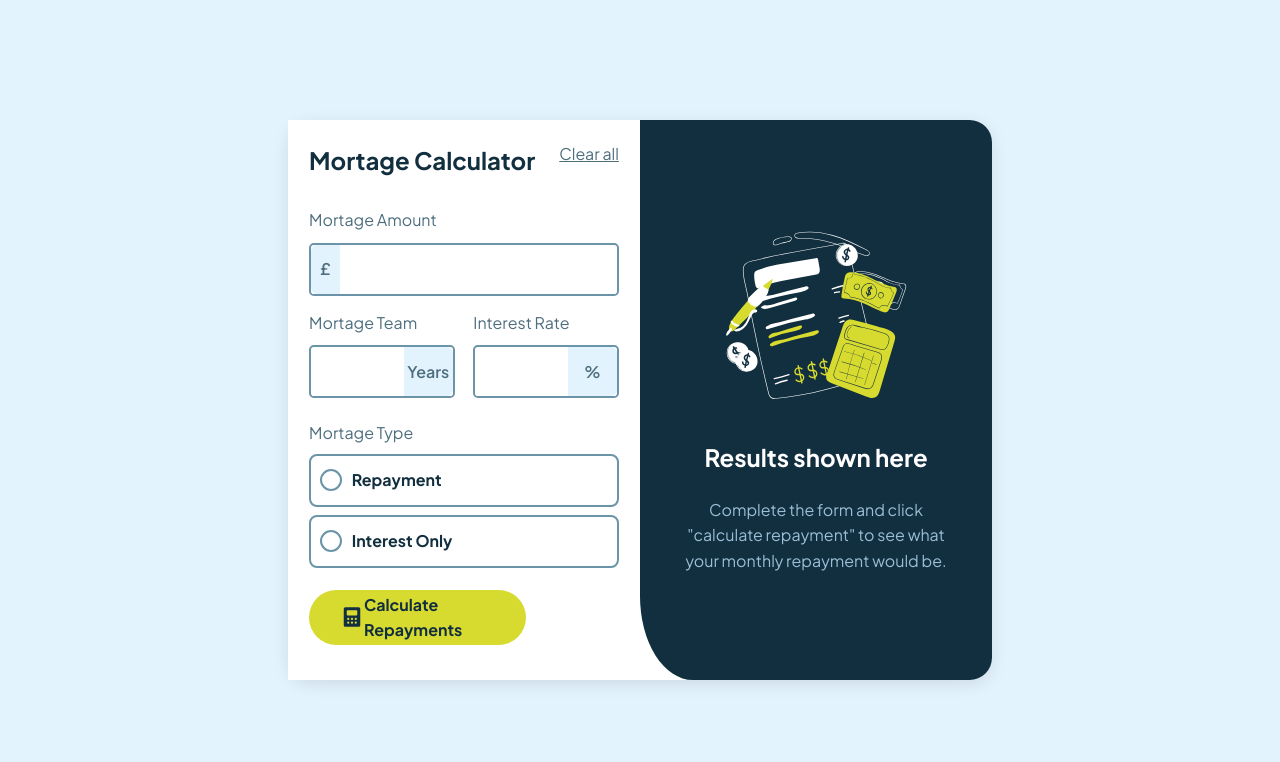
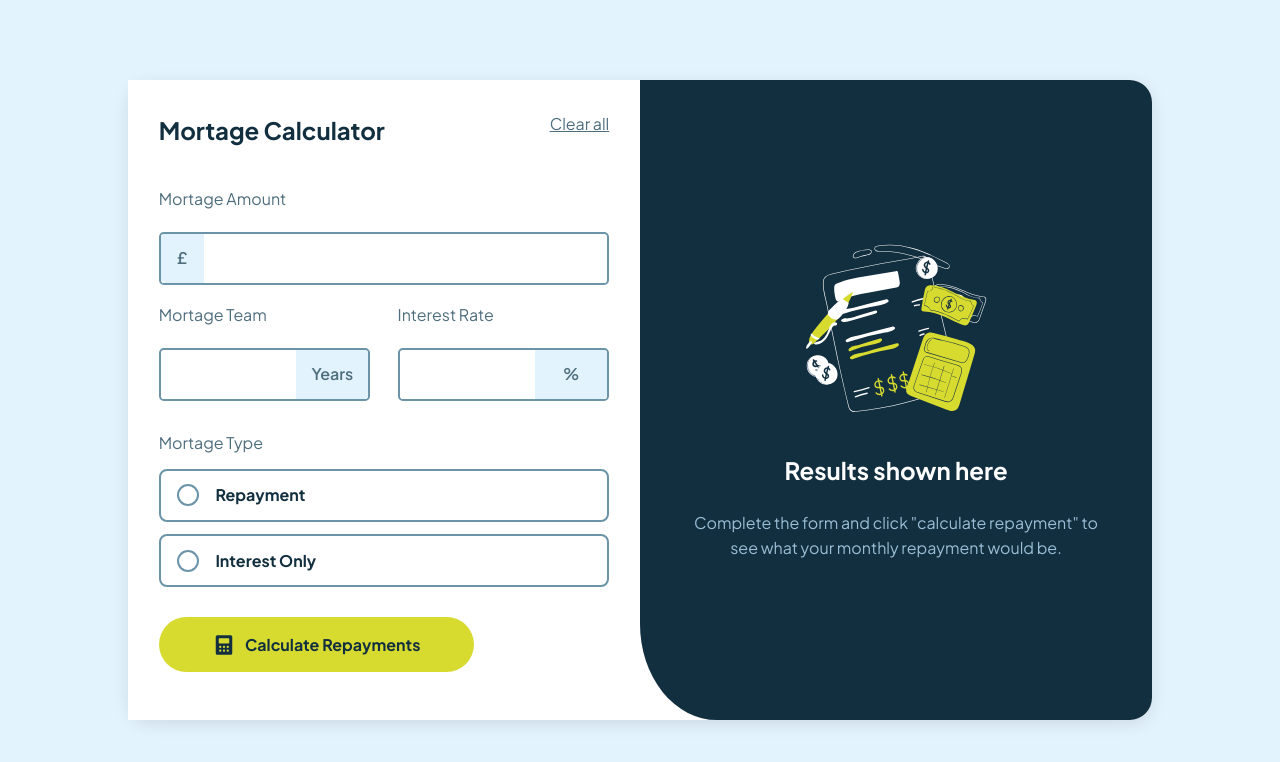
Before and after one commit to nonso01/17-fem-soln, a Vue app: page / in a window 1280 px wide. Shown: the top 762 px of the page. Built offline with nearby package versions, Linux system fonts and the light colour scheme.

Commit message:
responsiveness

```diff
--- a/src/App.vue
+++ b/src/App.vue
@@ -117,8 +117,6 @@ function handleCalculate() {
       default:
         log("error");
     }
-
-    // log("all false");
   }
 }
 </script>
@@ -159,13 +157,37 @@ function handleCalculate() {
 @media screen and (min-width: 1440px) {
   #app {
     .calculator {
-      width: min(60dvw, 1100px);
-      height: min(70dvh, 570px);
+      width: min(60dvw, 68.75rem);
+      height: min(70dvh, 35.625rem);
     }
   }
 }
 
-@media screen and (max-width: 600px) {
+@media screen and (max-width: 1430px) {
+  #app {
+    .calculator {
+      width: 80dvw;
+      height: 80dvh;
+    }
+    /* .calculate {
+      background-color: indigo;
+    } */
+  }
+}
+@media screen and (max-width: 980px) {
+  #app {
+    .calculator {
+      /* background-color: red; */
+      width: 100dvw;
+      height: 35rem;
+    }
+    /* .calculate {
+      background-color: red;
+    } */
+  }
+}
+
+@media screen and (max-width: 850px) {
   #app {
     .calculator {
       border-radius: 0;
@@ -176,12 +198,13 @@ function handleCalculate() {
 
     .calculate {
       width: 100%;
-      height: 700px;
+      height: 43.75rem;
+      /* background-color: green; */
     }
 
     .res {
       width: 100%;
-      height: 400px;
+      height: 25rem;
       border-radius: 0;
     }
   }
--- a/src/components/Calc.vue
+++ b/src/components/Calc.vue
@@ -167,8 +167,8 @@ input[type="number"] {
     width: 10%;
     background-color: var(--slate-100);
     border-right: 0px;
-    border-top-left-radius: 0.5rem;
-    border-bottom-left-radius: 0.5rem;
+    border-top-left-radius: 0.4rem;
+    border-bottom-left-radius: 0.4rem;
     border-color: transparent;
     background-clip: content-box;
   }
@@ -220,12 +220,12 @@ input[type="number"] {
   span {
     position: absolute;
     right: 0;
-    height: 100%;
+    height: max(53px, 100%);
     width: 35%;
     background-color: var(--slate-100);
     border-left: 0px;
-    border-top-right-radius: 0.5rem;
-    border-bottom-right-radius: 0.5rem;
+    border-top-right-radius: 0.4rem;
+    border-bottom-right-radius: 0.4rem;
     border-color: transparent;
     background-clip: content-box;
   }
@@ -295,7 +295,7 @@ input[type="number"] {
   }
 }
 
-@media screen and (max-width: 600px) {
+@media screen and (max-width: 800px) {
   #app {
     .calculate {
       padding: 5%;
@@ -334,7 +334,7 @@ input[type="number"] {
       width: 100%;
       span,
       img {
-        scale: 1.2;
+        scale: 1.15;
       }
     }
   }
--- a/src/style.css
+++ b/src/style.css
@@ -63,6 +63,7 @@
 html {
   min-height: 100dvh;
   background-color: var(--slate-100);
+  scroll-behavior: smooth;
 
   body,
   #app {
```
